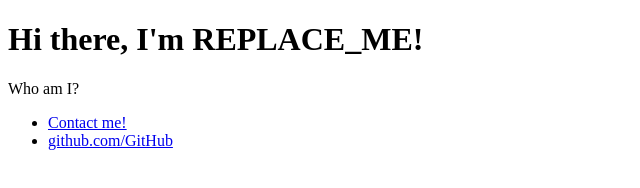
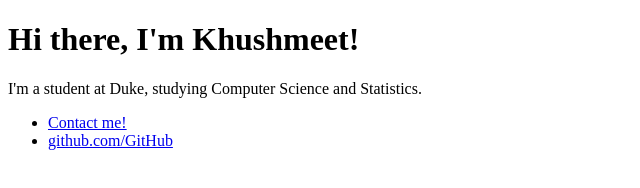
Before and after one commit to kkchandi/chandikhushmeetgithub.io, a plain HTML site: page index.html in a window 1280 px wide. Shown: the whole page, without its empty margins (0-640 px from the left). Drawn offline with Linux system fonts and the light colour scheme.

Commit message:
Update index.html

```diff
--- a/index.html
+++ b/index.html
@@ -6,8 +6,8 @@
   <body>
     <div class="container">
       <div class="blurb">
-        <h1>Hi there, I'm REPLACE_ME!</h1>
-        <p>Who am I?</p>
+        <h1>Hi there, I'm Khushmeet!</h1>
+        <p>I'm a student at Duke, studying Computer Science and Statistics.</p>
       </div>
     </div>
     <footer>
```
